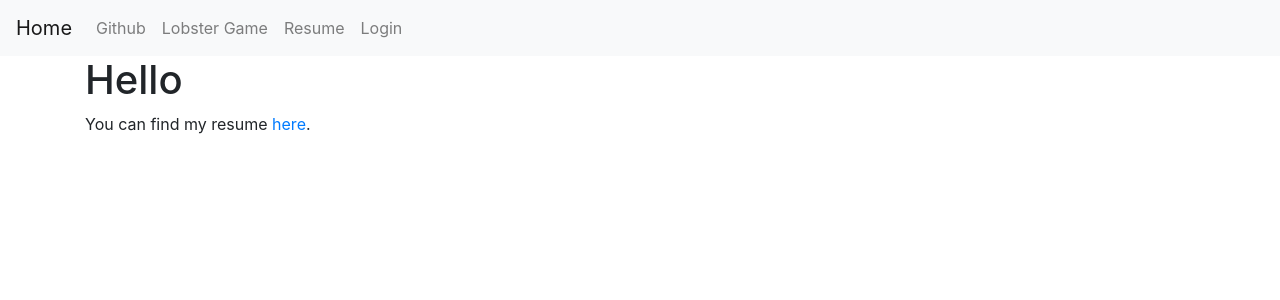
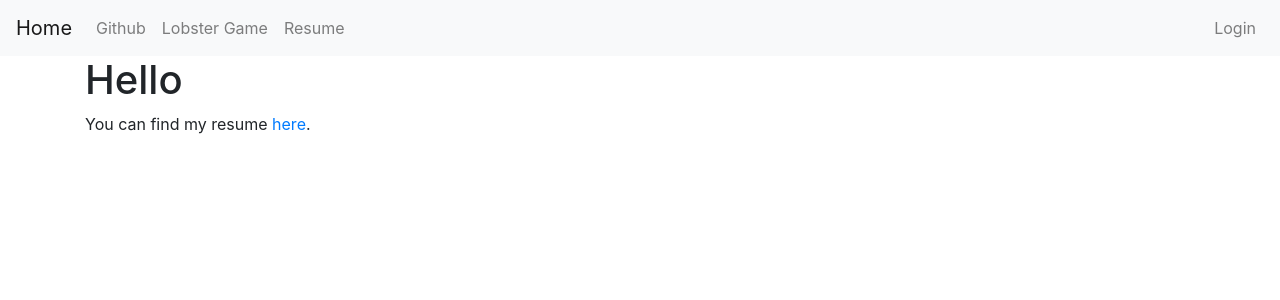
Before and after one commit to AiryShift/homepage, a Flask app: page / in a window 1280 px wide. Shown: the top 300 px of the page. Run offline with Flask 2, Linux system fonts and the light colour scheme; some libraries are stand-ins or nearby versions.

Commit message:
Right align navbar

```diff
--- a/templates/base.html
+++ b/templates/base.html
@@ -15,21 +15,31 @@
 
 <body>
 	<nav class="navbar navbar-expand-lg navbar-light bg-light">
-		<a class="navbar-brand" href="/">Home</a>
+		<a class="navbar-brand" href="{{ url_for('index') }}">Home</a>
 		<div class="navbar-nav">
-			<a class="nav-item nav-link" href="https://github.com/AiryShift">Github</a>
-			<a class="nav-item nav-link" href="http://lobster.artymove.me">Lobster Game</a>
-			<a class="nav-item nav-link" href="{{ url_for('cv') }}">Resume</a>
+			<li class="nav-item">
+				<a class="nav-link" href="https://github.com/AiryShift">Github</a>
+			</li>
+			<li class="nav-item">
+				<a class="nav-link" href="http://lobster.artymove.me">Lobster Game</a>
+			</li>
+			<li class="nav-item">
+				<a class="nav-link" href="{{ url_for('cv') }}">Resume</a>
+			</li>
 			{% if current_user.is_authenticated %}
-			<a class="nav-item nav-link" href="{{ url_for('files') }}">Files</a>
+			<li class="nav-item">
+				<a class="nav-link" href="{{ url_for('files') }}">Files</a>
+			</li>
 			{% endif %}
-			<div class="mr-2">
+		</div>
+		<div class="navbar-nav ml-auto">
+			<li class="nav-item">
 				{% if current_user.is_authenticated %}
-				<a class="nav-item nav-link" href="{{ url_for('logout') }}">Logout</a>
+				<a class="nav-link" href="{{ url_for('logout') }}">Logout</a>
 				{% else %}
-				<a class="nav-item nav-link" href="{{ url_for('login') }}">Login</a>
+				<a class="nav-link" href="{{ url_for('login') }}">Login</a>
 				{% endif %}
-			</div>
+			</li>
 		</div>
 	</nav>
 
```
